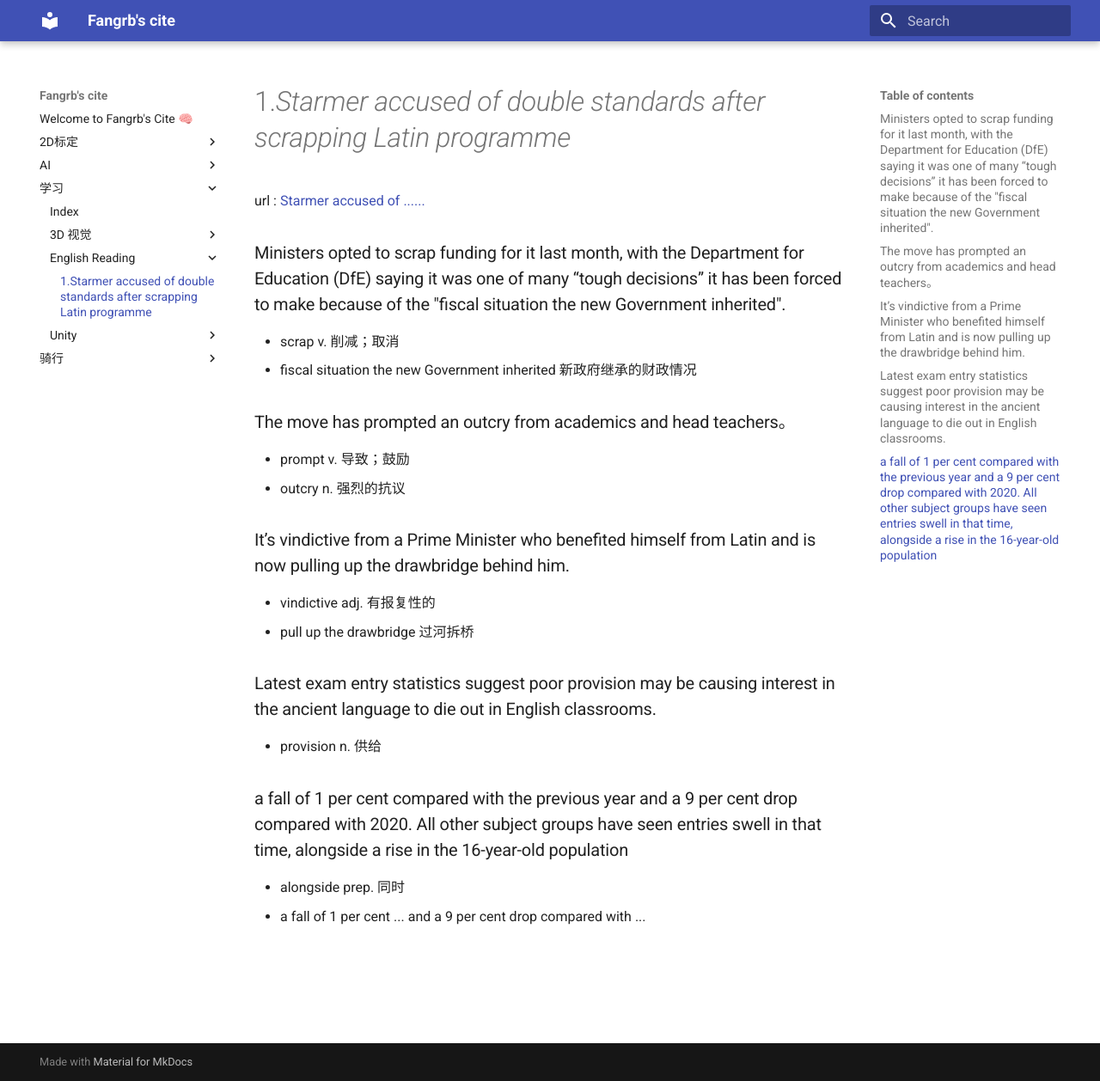
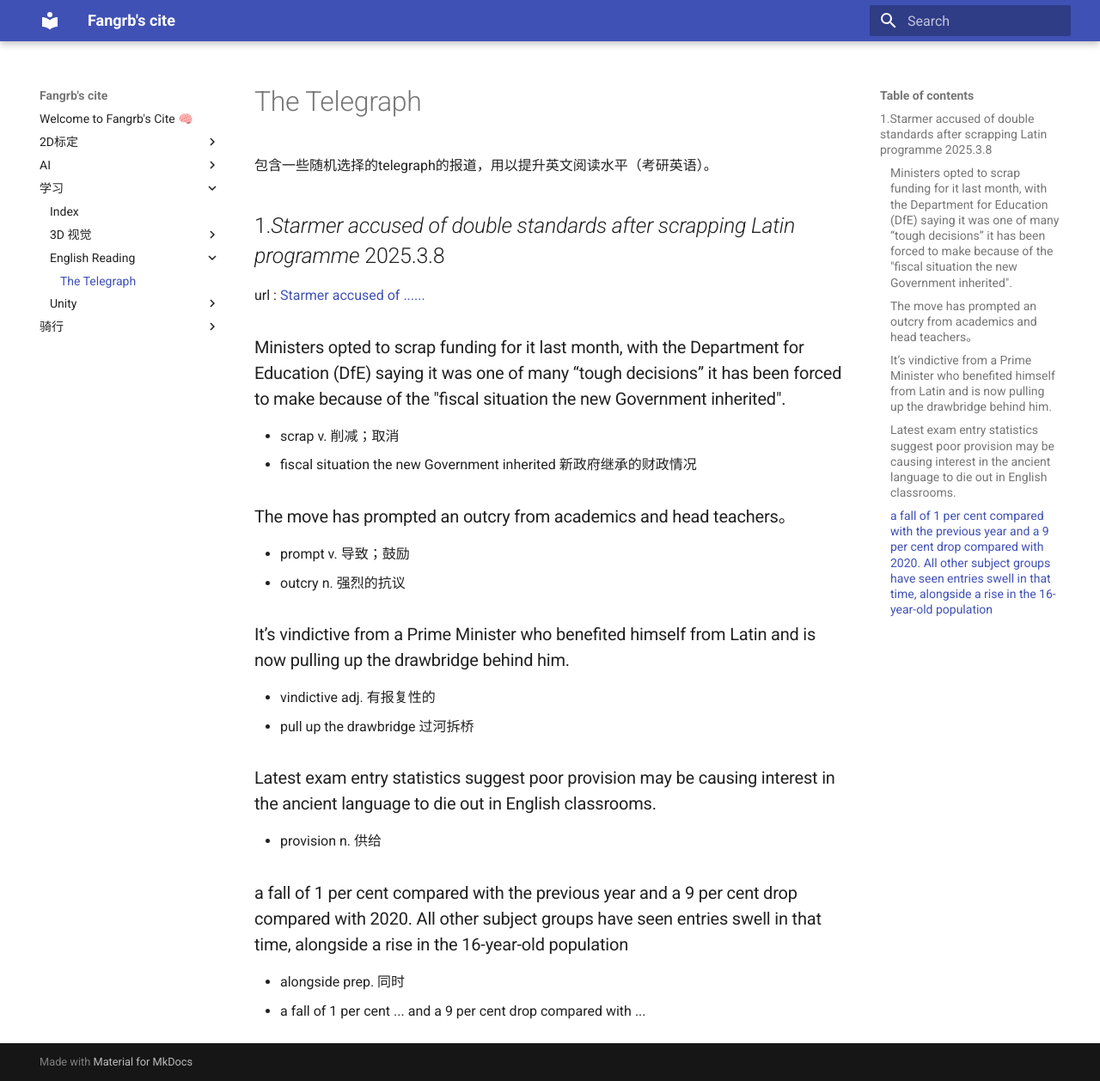
Before and after one commit to DaleBruise/DaleBruise.github.io, an MkDocs documentation site: the page built from docs/学习/English Reading/The_Telegraph.md, in a window 1280 px wide and 1258 px high. Shown: the whole window at 86% size. Built offline with MkDocs 1.6.1 and Material for MkDocs 9.7.7, drawn with Linux system fonts in a browser that asks for light colours.

Commit message:
Update The_Telegraph.md
change the title and add some comments

```diff
--- a/docs/学习/English Reading/The_Telegraph.md
+++ b/docs/学习/English Reading/The_Telegraph.md
@@ -1,4 +1,8 @@
-# 1.*Starmer accused of double standards after scrapping Latin programme*
+# The Telegraph
+
+包含一些随机选择的telegraph的报道，用以提升英文阅读水平（考研英语）。
+
+## 1.*Starmer accused of double standards after scrapping Latin programme* 2025.3.8
 
 url : [Starmer accused of ......](https://www.telegraph.co.uk/politics/2025/03/07/starmer-accused-double-standards-scrapping-latin-programme/?&ICID=continue_without_subscribing_reg_first)
 
```
